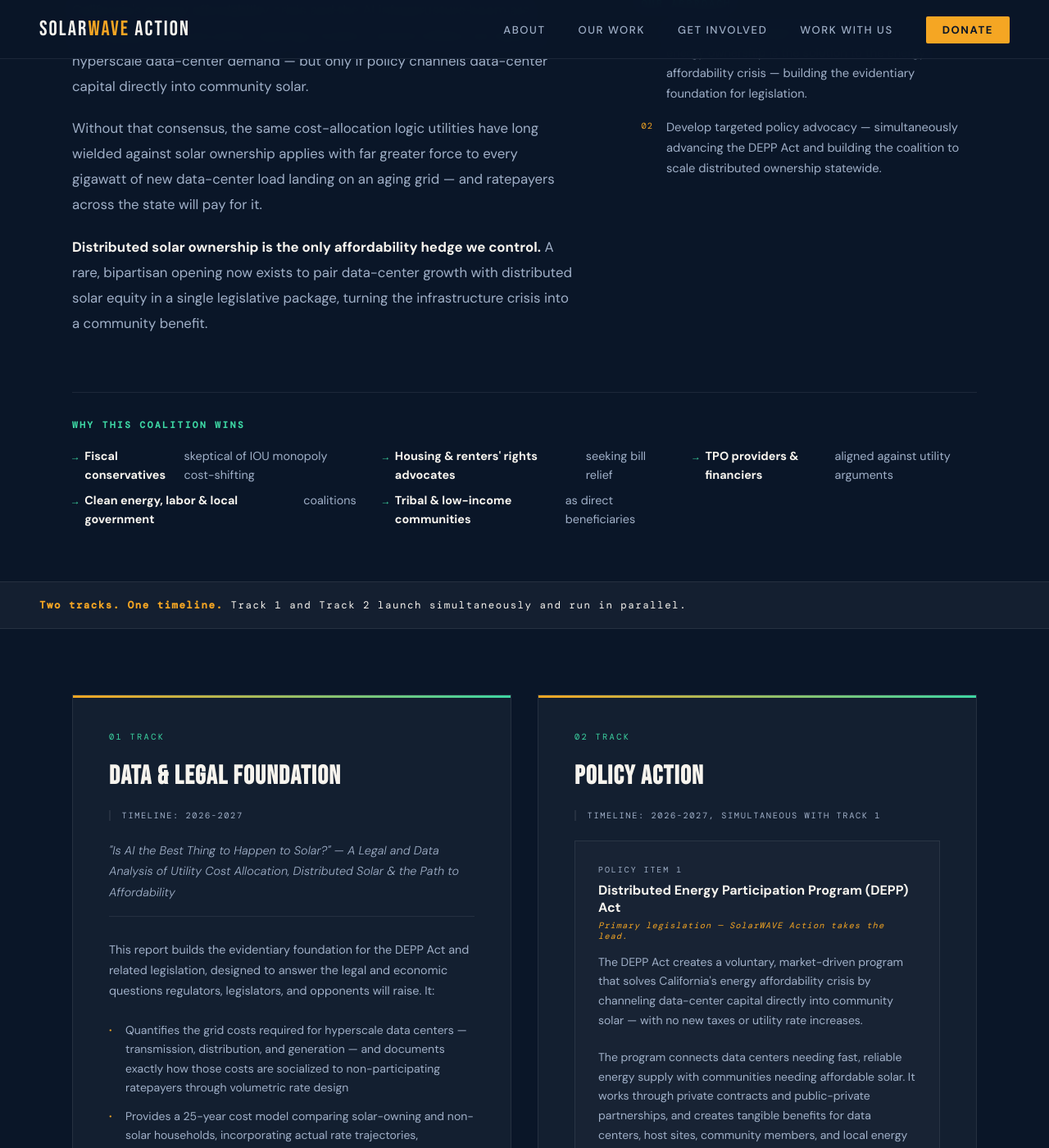
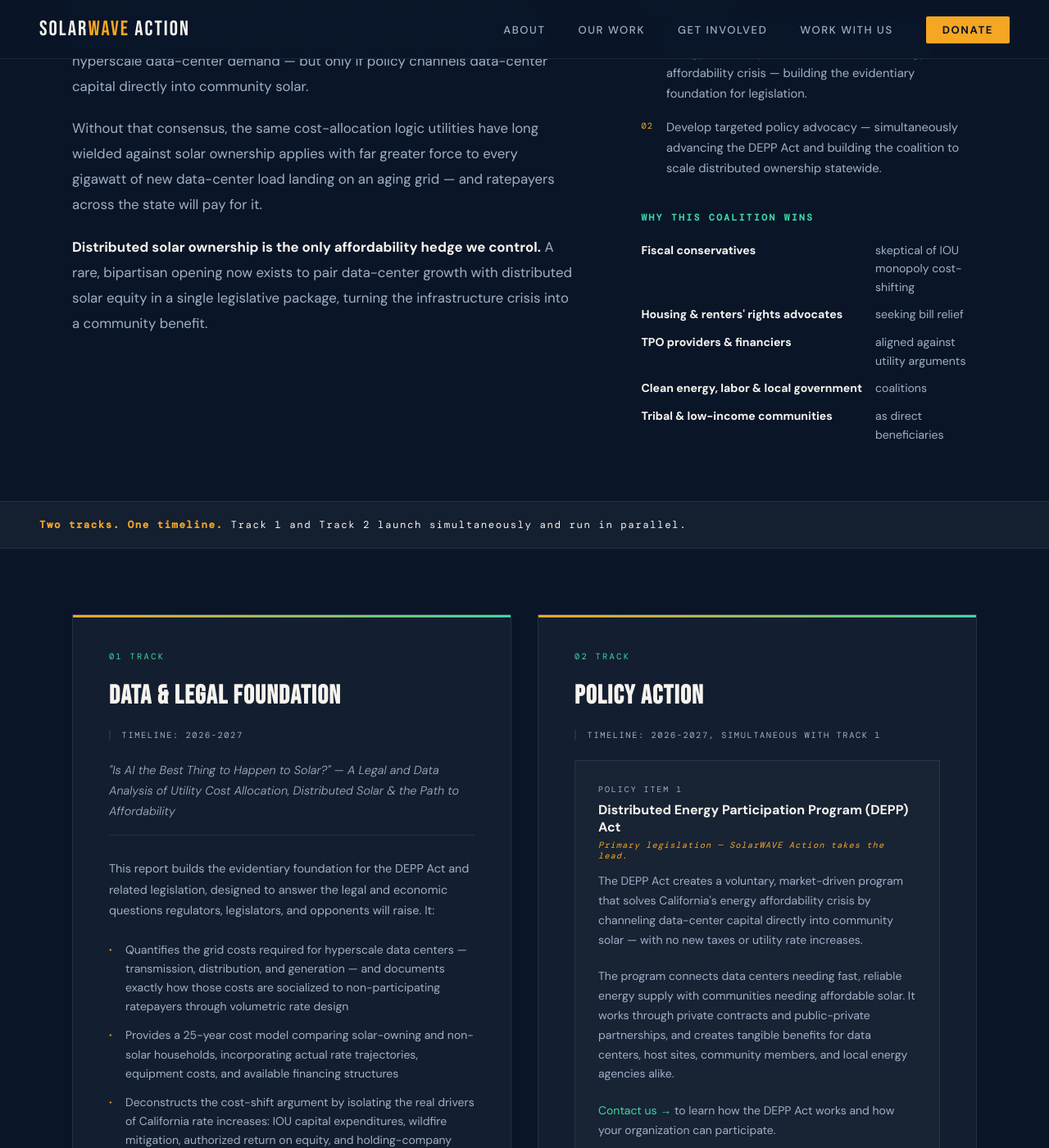
Before and after one commit to SolarWAVE-Action/solarwave-website, a Jekyll site: the page built from projects/projects.html, in a window 1280 px wide and 1400 px high, scrolled down 723 px. Shown: the whole window at 82% size. Built offline with Jekyll 4.4.1, drawn with Linux system fonts in a browser that asks for light colours.

Commit message:
moved coalition to table

```diff
--- a/projects/projects.html
+++ b/projects/projects.html
@@ -105,35 +105,24 @@ permalink: /projects/
     padding-top: 0.2em;
   }
 
-  .coalition-section {
-    border-top: 1px solid var(--border);
-    margin-top: 3rem; padding-top: 2rem;
+  .coalition-table {
+    width: 100%; border-collapse: collapse;
+    font-size: 0.88rem; line-height: 1.6;
   }
 
-  .coalition-section h3 {
-    font-family: 'DM Mono', monospace;
-    font-size: 0.7rem; letter-spacing: 0.22em; text-transform: uppercase;
-    color: var(--accent); margin-bottom: 1.25rem;
+  .coalition-table td {
+    padding: 0.35rem 0;
+    vertical-align: baseline;
+    color: var(--muted);
   }
 
-  .coalition-list {
-    list-style: none; padding: 0; margin: 0;
-    display: grid; grid-template-columns: repeat(3, 1fr); gap: 0.5rem 2rem;
+  .coalition-table td:first-child {
+    color: var(--white);
+    font-weight: 600;
+    white-space: nowrap;
+    padding-right: 1rem;
+    width: 1%;
   }
-
-  .coalition-list li {
-    font-size: 0.9rem; line-height: 1.6; color: var(--muted);
-    display: flex; align-items: baseline; gap: 0.5rem;
-  }
-
-  .coalition-list li::before {
-    content: '→';
-    font-family: 'DM Mono', monospace;
-    font-size: 0.75rem; color: var(--accent);
-    flex-shrink: 0;
-  }
-
-  .coalition-list li strong { color: var(--white); }
 
   /* ─── TRACKS BANNER ─── */
   .tracks-banner {
@@ -337,17 +326,17 @@ permalink: /projects/
           </li>
         </ul>
       </div>
+      <div class="meta-block">
+        <h3>Why This Coalition Wins</h3>
+        <table class="coalition-table">
+          <tr><td>Fiscal conservatives</td><td>skeptical of IOU monopoly cost-shifting</td></tr>
+          <tr><td>Housing &amp; renters' rights advocates</td><td>seeking bill relief</td></tr>
+          <tr><td>TPO providers &amp; financiers</td><td>aligned against utility arguments</td></tr>
+          <tr><td>Clean energy, labor &amp; local government</td><td>coalitions</td></tr>
+          <tr><td>Tribal &amp; low-income communities</td><td>as direct beneficiaries</td></tr>
+        </table>
+      </div>
     </div>
-  </div>
-  <div class="coalition-section">
-    <h3>Why This Coalition Wins</h3>
-    <ul class="coalition-list">
-      <li><strong>Fiscal conservatives</strong> skeptical of IOU monopoly cost-shifting</li>
-      <li><strong>Housing &amp; renters' rights advocates</strong> seeking bill relief</li>
-      <li><strong>TPO providers &amp; financiers</strong> aligned against utility arguments</li>
-      <li><strong>Clean energy, labor &amp; local government</strong> coalitions</li>
-      <li><strong>Tribal &amp; low-income communities</strong> as direct beneficiaries</li>
-    </ul>
   </div>
 </section>
 
```
